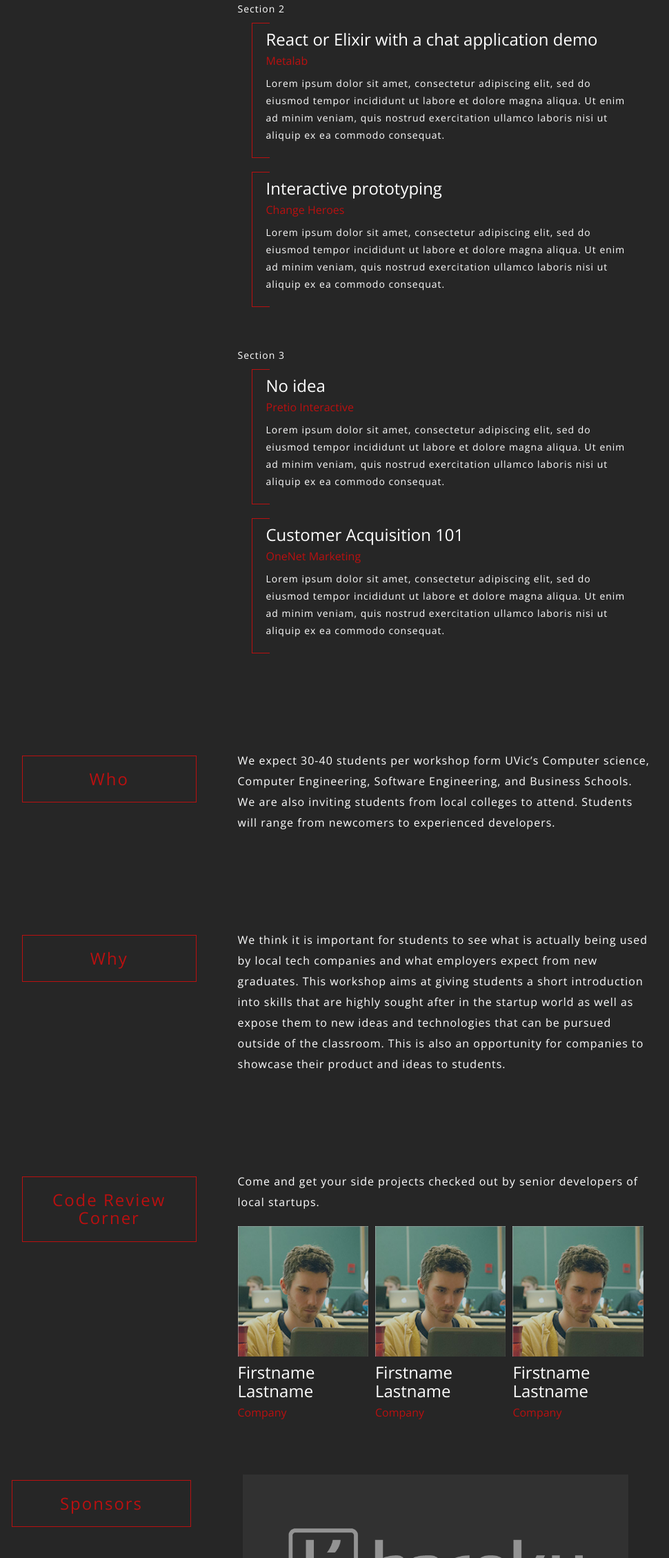
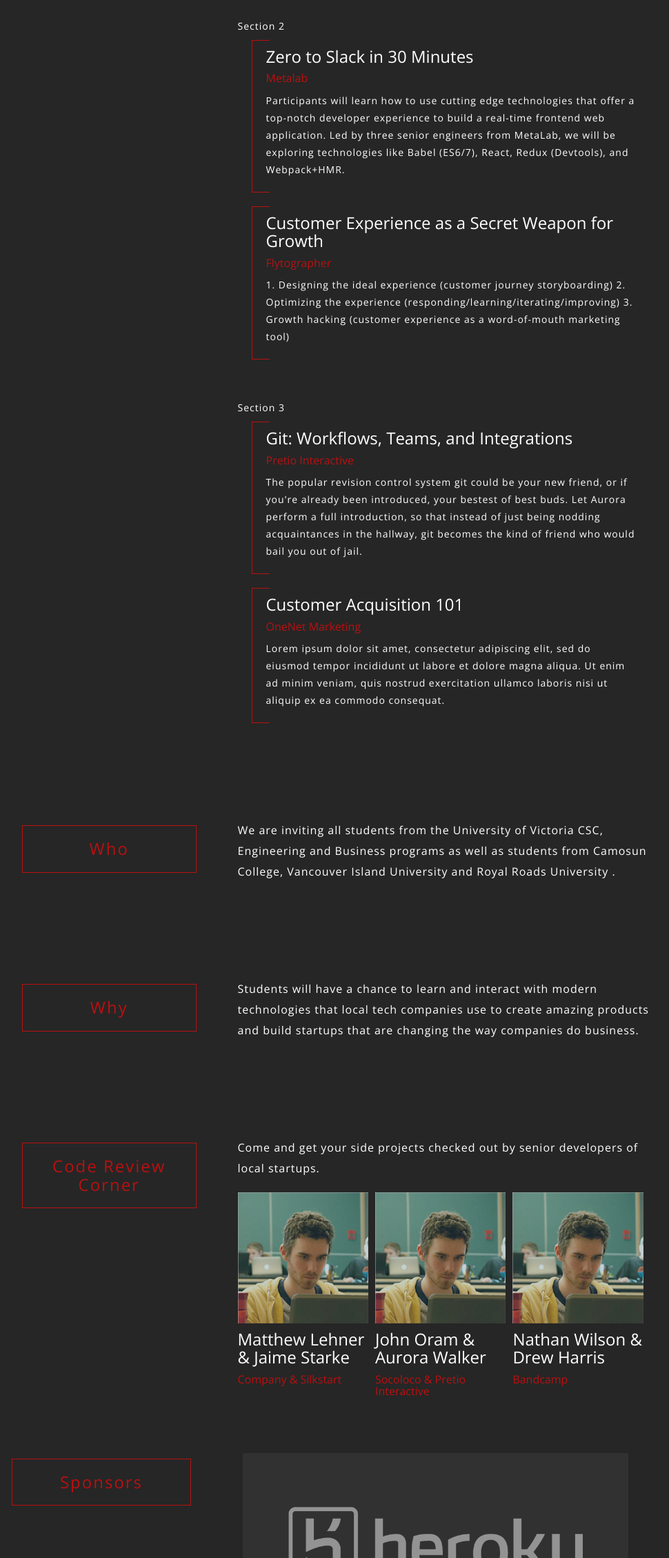
Before and after one commit to sendwithus/startupslam, a plain HTML site: page index.html in a window 1280 px wide. Shown: the part 1859-4117 px from the top of the page at 69% size, without its empty margins (115-1085 px from the left). Drawn offline with nearby package versions, Linux system fonts and the light colour scheme.

Commit message:
Update index.html

```diff
--- a/index.html
+++ b/index.html
@@ -70,36 +70,37 @@
                 <div class="row speakers">
                 <h5>Techniques for Prototyping Game AI</h5>
                 <h6>TinyMob</h6>
-                        <p>
-For this session we will walk through TinyMob’s process for prototyping out games and creating simple but effective AI systems  We will introduce techniques for creating a flexible prototype that can be used to test out ideas. For the hands-on portion, students will be building the AI for one of the enemies in a game prototype. We will walk them through how to build a game’s AI in layers. By the end of the workshop students will be able to test their AI systems against other students to see which survives the longest.</p>
+                        <p>For this session we will walk through TinyMob’s process for prototyping out games and creating simple but effective AI systems  We will introduce techniques for creating a flexible prototype that can be used to test out ideas. For the hands-on portion, students will be building the AI for one of the enemies in a game prototype. We will walk them through how to build a game’s AI in layers. By the end of the workshop students will be able to test their AI systems against other students to see which survives the longest.</p>
                         </div>
 
                  <div class="row speakers">
-                <h5>What the heck is golang?</h5>
+                <h5>Wake me up, before you golang?</h5>
                 <h6>Sendwithus</h6>
-                        <p>Lorem ipsum dolor sit amet, consectetur adipiscing elit, sed do eiusmod tempor incididunt ut labore et dolore magna aliqua. Ut enim ad minim veniam, quis nostrud exercitation ullamco laboris nisi ut aliquip ex ea commodo consequat.</p>
+                        <p>What is “Go”? Is it more than a title to create bad puns or is it something that can create amazing code so fast that you can “Go” to production faster and easier than ever before. Come and see what Sendwithus does with golang and how it is changing our app, you may even learn how to write some code and build some stuff.</p>
                         </div>
 
                <div class="section">Section 2</div>
 
                 <div class="row speakers">
-                <h5>React or Elixir with a chat application demo</h5>
+                <h5>Zero to Slack in 30 Minutes</h5>
                 <h6>Metalab</h6>
-                        <p>Lorem ipsum dolor sit amet, consectetur adipiscing elit, sed do eiusmod tempor incididunt ut labore et dolore magna aliqua. Ut enim ad minim veniam, quis nostrud exercitation ullamco laboris nisi ut aliquip ex ea commodo consequat.</p>
+                        <p>Participants will learn how to use cutting edge technologies that offer a top-notch developer experience to build a real-time frontend web application. Led by three senior engineers from MetaLab, we will be exploring technologies like Babel (ES6/7), React, Redux (Devtools), and Webpack+HMR.</p>
                         </div>
 
                  <div class="row speakers">
-                <h5>Interactive prototyping</h5>
-                <h6>Change Heroes</h6>
-                        <p>Lorem ipsum dolor sit amet, consectetur adipiscing elit, sed do eiusmod tempor incididunt ut labore et dolore magna aliqua. Ut enim ad minim veniam, quis nostrud exercitation ullamco laboris nisi ut aliquip ex ea commodo consequat.</p>
+                <h5>Customer Experience as a Secret Weapon for Growth</h5>
+                <h6>Flytographer</h6>
+                        <p>1. Designing the ideal experience (customer journey storyboarding)
+2. Optimizing the experience (responding/learning/iterating/improving)
+3. Growth hacking (customer experience as a word-of-mouth marketing tool)</p>
                         </div>
 
                 <div class="section">Section 3</div>
 
                 <div class="row speakers">
-                <h5>No idea</h5>
+                <h5>Git: Workflows, Teams, and Integrations</h5>
                 <h6>Pretio Interactive</h6>
-                        <p>Lorem ipsum dolor sit amet, consectetur adipiscing elit, sed do eiusmod tempor incididunt ut labore et dolore magna aliqua. Ut enim ad minim veniam, quis nostrud exercitation ullamco laboris nisi ut aliquip ex ea commodo consequat.</p>
+                        <p>The popular revision control system git could be your new friend, or if you're already been introduced, your bestest of best buds. Let Aurora perform a full introduction, so that instead of just being nodding acquaintances in the hallway, git becomes the kind of friend who would bail you out of jail.</p>
                         </div>
 
                  <div class="row speakers">
@@ -116,7 +117,7 @@
              <div class="row block">
             <h3 class="col-sm-3">Who</h3>
             <div class="col-sm-8">
-                <p>We expect 30-40 students per workshop form UVic’s Computer science, Computer Engineering, Software Engineering, and Business Schools. We are also inviting students from local colleges to attend. Students will range from newcomers to experienced developers.</p>
+                <p>We are inviting all students from the University of Victoria CSC, Engineering and Business programs as well as students from Camosun College, Vancouver Island University and Royal Roads University .</p>
             </div>
 
         </div>
@@ -125,7 +126,7 @@
             <div class="row block">
             <h3 class="col-sm-3">Why</h3>
             <div class="col-sm-8">
-                <p>We think it is important for students to see what is actually being used by local tech companies and what employers expect from new graduates. This workshop aims at giving students a short introduction into skills that are highly sought after in the startup world as well as expose them to new ideas and technologies that can be pursued outside of the classroom. This is also an opportunity for companies to showcase their product and ideas to students.</p>
+                <p>Students will have a chance to learn and interact with modern technologies that local tech companies use to create amazing products and build startups that are changing the way companies do business.</p>
             </div>
 
         </div>
@@ -142,8 +143,8 @@
                             <img src="/static/img/profile-1.jpg">
                         </div>
                         <div class="profile-info">
-                            <h5>Firstname Lastname</h5>
-                            <h6>Company</h6>
+                            <h5>Matthew Lehner & Jaime Starke</h5>
+                            <h6>Company & Silkstart</h6>
                         </div>
                     </div>
                     <div class="col-sm-4">
@@ -151,8 +152,8 @@
                             <img src="/static/img/profile-1.jpg">
                         </div>
                         <div class="profile-info">
-                            <h5>Firstname Lastname</h5>
-                            <h6>Company</h6>
+                            <h5>John Oram & Aurora Walker</h5>
+                            <h6>Socoloco & Pretio Interactive</h6>
                         </div>
                     </div>
                     <div class="col-sm-4">
@@ -160,8 +161,8 @@
                             <img src="/static/img/profile-1.jpg">
                         </div>
                         <div class="profile-info">
-                            <h5>Firstname Lastname</h5>
-                            <h6>Company</h6>
+                            <h5>Nathan Wilson & Drew Harris</h5>
+                            <h6>Bandcamp</h6>
                         </div>
                     </div>
 
@@ -206,21 +207,29 @@
             <div class="col-sm-8 schedule">
                 <div class="row">
                     <div class="col-xs-5">
+                      <h4>10:00 - 10:30</h4>
+                    </div>
+
+                    <div class="col-xs-7">
+                      <p>Registration in Main Lobby of UVic ECS Building 1st Floor </p>
+                      </div>
+                                </div>
+                <div class="row">
+                     <div class="col-xs-5">
                       <h4>10:30 - 11:00</h4>
                     </div>
 
                     <div class="col-xs-7">
-                      <p>Students gather in lobby for coffee/snacks and register with volunteers and find out where workshops are being held</p>
+                      <p>Welcome Speech & Door prize draw in room ECS 125 </p>
                       </div>
                                 </div>
                 <div class="row">
-
                       <div class="col-xs-5">
                           <h4>11:00 - 12:30</h4>
                         </div>
 
                       <div class="col-xs-7">
-                          <p>First round of workshops</p>
+                          <p>OneNet Marketing and Sendwithus Workshops</p>
                       </div>
                                 </div>
                 <div class="row">
@@ -230,7 +239,7 @@
                         </div>
 
                         <div class="col-xs-7">
-                          <p>30 min break for food and refreshments</p>
+                          <p>Refreshment and Networking Break</p>
                       </div>
                                    </div>
                 <div class="row">
@@ -239,7 +248,7 @@
                         </div>
 
                         <div class="col-xs-7">
-                          <p>Second round of workshops</p>
+                          <p>MetaLab and TinyMob Workshops</p>
                       </div>
 
                 </div>
@@ -249,7 +258,7 @@
                         </div>
 
                         <div class="col-xs-7">
-                          <p>30 min break for refreshments</p>
+                          <p>Refreshment and Networking Break</p>
                       </div>
 
                 </div>
@@ -259,7 +268,7 @@
                         </div>
 
                         <div class="col-xs-7">
-                          <p>Last round of workshops</p>
+                          <p>Flytographer and Pretio Interactive Workshops</p>
                       </div>
 
                 </div>
```
